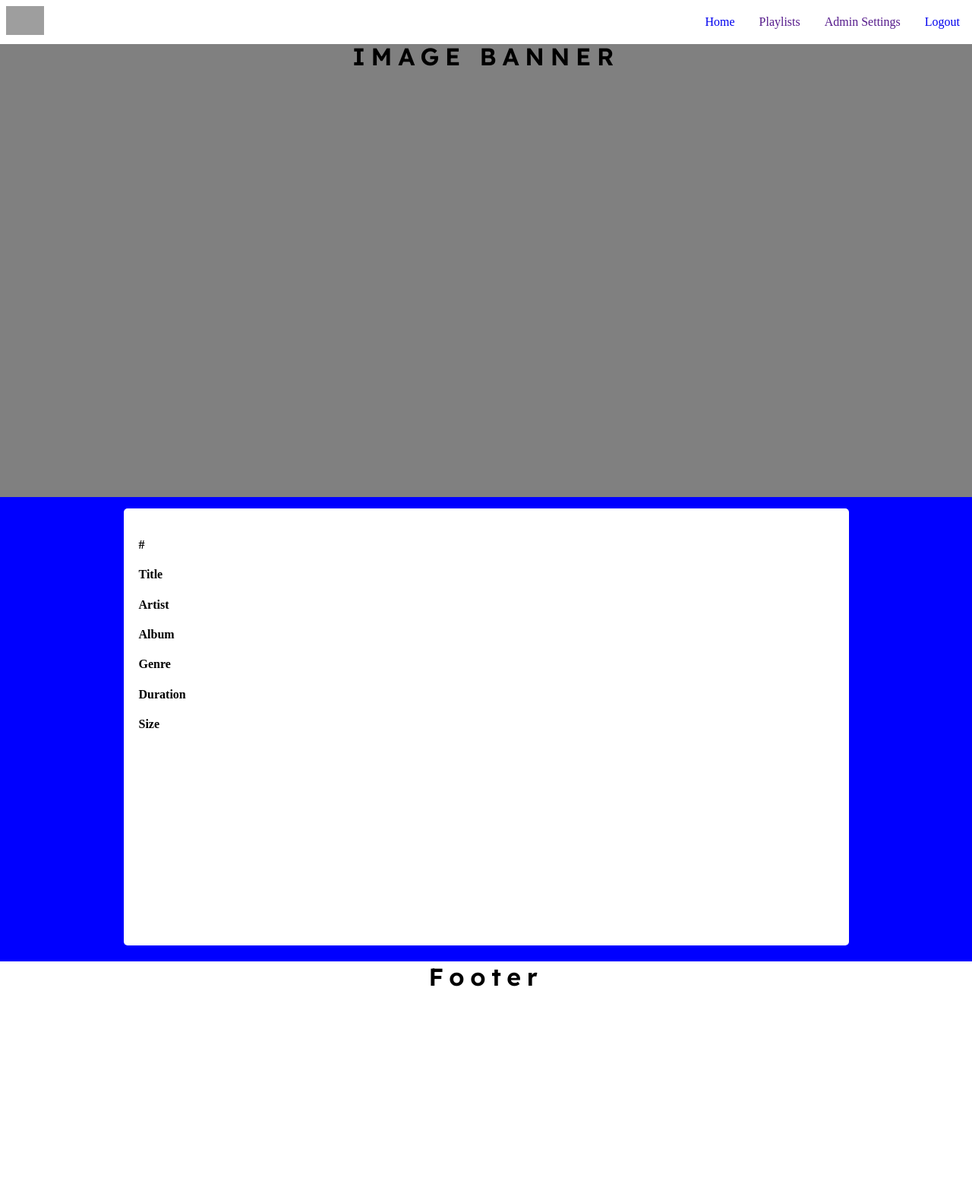
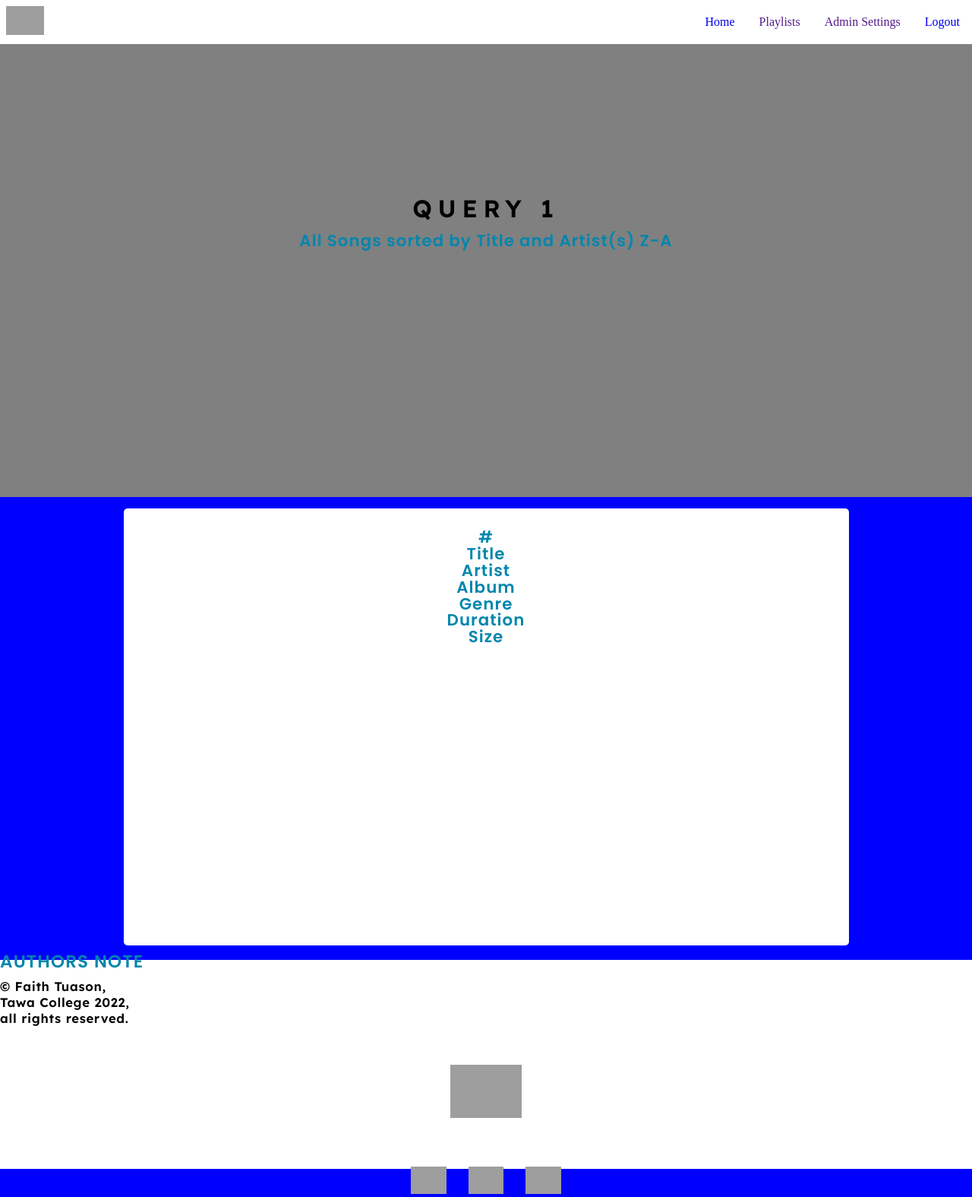
Before and after one commit to 8ftuason/3.4_3.8_Iteration_Build_FTuason, a PHP site: page /query1.php in a window 1280 px wide. Shown: the whole page at 76% size. Before the commit the page ends 1298 px from the top, so only its background shows below. Run offline with PHP 8.4, Linux system fonts and the light colour scheme; the visitor is signed in with stand-in values (Sample User, id 1); data that the repository does not hold is empty; a stand-in replaces the project's code that opens the database connection; grey boxes are pictures that could not be loaded.

Commit message:
Update query1.php

```diff
--- a/query1.php
+++ b/query1.php
@@ -41,8 +41,9 @@
 			  require("nav.php");
 			?>
 
-			<div class="banner">
-				<h1>IMAGE BANNER</h1>
+			<center><div class="banner">
+				<h1 style="padding-top: 200px;">QUERY 1</h1>
+				<h2>All Songs sorted by Title and Artist(s) Z-A</h2>
 
 							<?php
 								//connect.php (tells where to connect servername, username, password, dbaseName)
@@ -59,39 +60,43 @@
 								{
 								?>
 								<!--php is above. HTML is below. Used to output the query results-->
-								<p><?php echo $output['Total_Time']; ?></p>
+								<center><p><?php echo $output['Total_Time']; ?></p></center>
 
 								<?php
 								//closes the output while loop
 								}
 								?>
-			</div>
+			</div></center>
 
 			<!-- This class is for my main content-->
 			<div class="content">
 
                         <heading1>
-                                <Song_ID1 style="padding-left: 5px;"><h4>#</h4></Song_ID1>
-                                <Title1><h4>Title</h4></Title1>
-							    <Artist1><h4>Artist</h4></Artist1>
-                                <Album1><h4>Album</h4></Album1>
-								<Genre1><h4>Genre</h4></Genre1>
-								<Duration1><h4>Duration</h4></Duration1>
-                                <Size1><h4>Size</h4></Size1>
+                                <Song_ID1 style="padding-left: 5px;"><h2>#</h2></Song_ID1>
+                                <Title1><h2>Title</h2></Title1>
+							    <Artist1><h2>Artist</h2></Artist1>
+                                <Album1><h2>Album</h2></Album1>
+								<Genre1><h2>Genre</h2></Genre1>
+								<Duration1><h2>Duration</h2></Duration1>
+                                <Size1><h2>Size</h2></Size1>
                         </heading1>
 
                         	<?php
 								require "3.3_Assessment_FTuason_mysqli.php";
 
 								//creates a variable to store the sql query that displayed all song info sorted by title then artist (both highest first)
-								$query = ("SELECT s.Song_ID, s.Title, s.Duration, s.Size, a.Album, r.Artist, g.Genre
+								$query = ("SELECT s.Song_ID, s.Title, s.Duration, s.Size,
+								GROUP_CONCAT(DISTINCT a.Album SEPARATOR ', ') AS Album,
+								GROUP_CONCAT(DISTINCT r.Artist SEPARATOR ', ') AS Artist,
+								GROUP_CONCAT(DISTINCT g.Genre SEPARATOR ', ') AS Genre
 								FROM Song_Details AS s
 								INNER JOIN Album a ON s.Album_PK = a.Album_PK
 								JOIN SongToArtist j ON s.Song_ID = j.Song_ID
 								JOIN Artist r ON r.Artist_PK = j.Artist_PK
 								JOIN SongToGenre t ON s.Song_ID = t.Song_ID
 								JOIN Genre g ON g.Genre_PK = t.Genre_PK
-								ORDER BY s.Title DESC, r.Artist DESC");
+								GROUP BY s.Song_ID
+								ORDER BY Title DESC, Artist DESC");
 
 								//runs and stores the query using the variables $con (see nav.php) and $query
 								$result = mysqli_query($conn,$query);
@@ -117,9 +122,22 @@
 
 			</div>
 		<!-- This class is for my footer-->
-		<div class="footer">
-			<h1>Footer</h1>
-			<button onclick="topFunction()" id="myBtn" title="Go to top">Top</button>
-		</div>
+		<center>
+			<div class="footer">
+				<div class="footer1">
+					<h2 style="text-align: left; font-size: 1.8vw;">AUTHORS NOTE</h2>
+					<h3 style="text-align: left; font-size: 1.3vw;">© Faith Tuason, <br>Tawa College 2022, <br>all rights reserved.</h3>
+				</div>
+				<div class="footer2">
+					<img style="width: 100%; max-width: 7.3vw; padding-top: 35px;" src="images/placeholder.png" alt="logo">
+				</div>
+				<div class="footer3">
+					<img style="width: 100%; max-width: 3.65vw; padding-top: 60px;" src="images/placeholder.png" alt="Social Media Icon">
+					<img style="width: 100%; max-width: 3.65vw; padding-top: 60px; padding-left: 25px;" src="images/placeholder.png" alt="Social Media Icon">
+					<img style="width: 100%; max-width: 3.65vw; padding-top: 60px; padding-left: 25px;" src="images/placeholder.png" alt="Social Media Icon">
+				</div>
+				<button onclick="topFunction()" id="myBtn" title="Go to top">Top</button>
+			</div>
+		</center>
         </body>
 </html>
```
